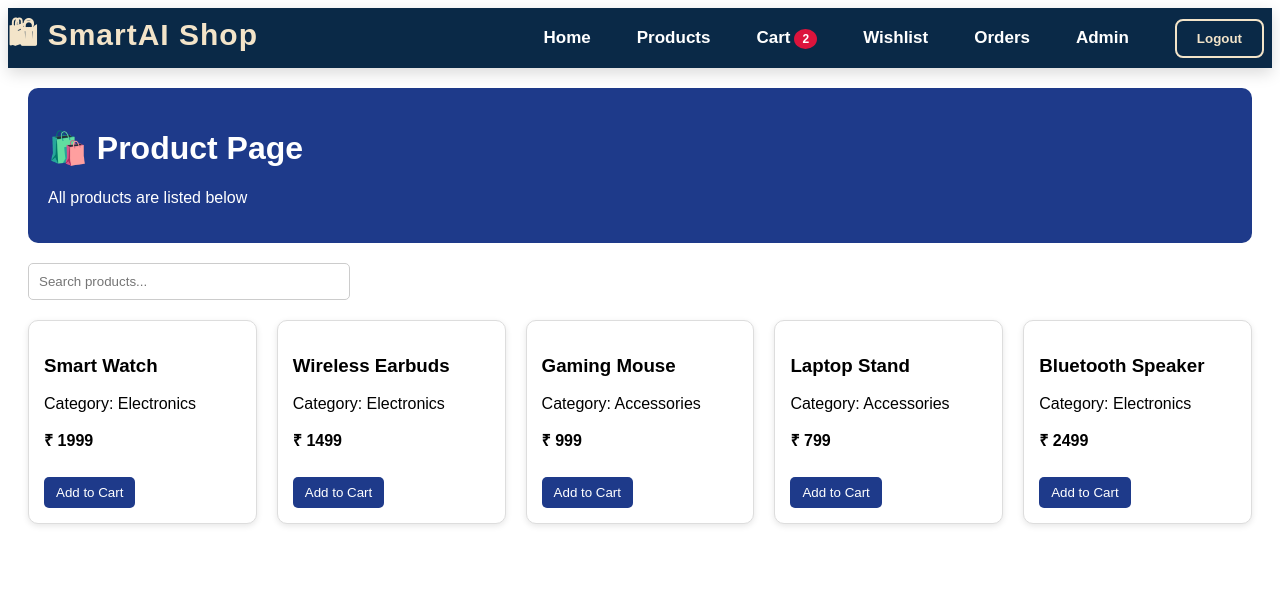
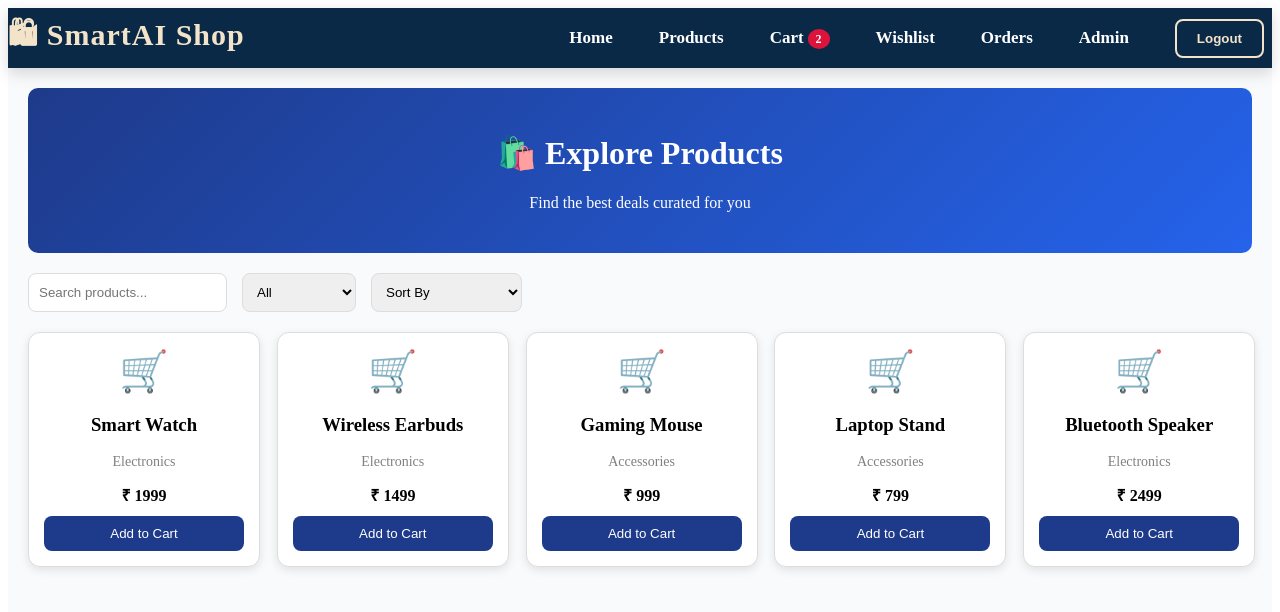
Before and after one commit to pallavinarsinge04/smart_ai_ecommerce, a React (Vite) app in the folder client/: page /product in a window 1280 px wide. Shown: the top 612 px of the page. Built offline with nearby package versions, Linux system fonts and the light colour scheme; no server answers.

Commit message:
feat(wishlist): add modern wishlist UI with remove and move-to-cart actions

```diff
--- a/client/src/pages/Product.css
+++ b/client/src/pages/Product.css
@@ -1,31 +1,92 @@
-.product-page{
-
-padding:80px;
-
-background:#D3D4C0;
-
-min-height:100vh;
-
+.product-container {
+  padding: 20px;
+  background: #f9fafb;
+  min-height: 100vh;
 }
 
-.product-title{
-
-text-align:center;
-
-font-size:50px;
-
-margin-bottom:60px;
-
-color:#0A2947;
-
+/* HEADER */
+.product-header {
+  background: linear-gradient(135deg, #1e3a8a, #2563eb);
+  color: white;
+  padding: 25px;
+  border-radius: 10px;
+  text-align: center;
 }
 
-.products{
+/* FILTER */
+.filter-section {
+  display: flex;
+  gap: 15px;
+  margin-top: 20px;
+  flex-wrap: wrap;
+}
 
-display:grid;
+.search-box,
+.filter-box {
+  padding: 10px;
+  border-radius: 8px;
+  border: 1px solid #ddd;
+  outline: none;
+}
 
-grid-template-columns:repeat(auto-fit,minmax(320px,1fr));
+/* GRID */
+.product-grid {
+  display: grid;
+  grid-template-columns: repeat(auto-fit, minmax(220px, 1fr));
+  gap: 20px;
+  margin-top: 20px;
+}
 
-gap:35px;
+/* CARD */
+.product-card {
+  background: white;
+  padding: 15px;
+  border-radius: 12px;
+  box-shadow: 0 3px 10px rgba(0,0,0,0.1);
+  transition: 0.3s;
+  text-align: center;
+}
 
+.product-card:hover {
+  transform: translateY(-5px);
 }
+
+/* IMAGE */
+.product-image {
+  font-size: 40px;
+  margin-bottom: 10px;
+}
+
+/* CATEGORY */
+.category {
+  color: gray;
+  font-size: 14px;
+}
+
+/* PRICE */
+.price {
+  font-weight: bold;
+  margin: 10px 0;
+}
+
+/* BUTTON */
+.add-btn {
+  background: #1e3a8a;
+  color: white;
+  border: none;
+  padding: 10px;
+  width: 100%;
+  border-radius: 8px;
+  cursor: pointer;
+  transition: 0.3s;
+}
+
+.add-btn:hover {
+  background: #2563eb;
+}
+
+/* EMPTY */
+.empty-state {
+  text-align: center;
+  margin-top: 50px;
+}
--- a/client/src/pages/Product.jsx
+++ b/client/src/pages/Product.jsx
@@ -1,9 +1,12 @@
 import { useEffect, useState } from "react";
 import Navbar from "../components/Navbar";
+import "./Product.css";
 
 function Products() {
   const [products, setProducts] = useState([]);
   const [search, setSearch] = useState("");
+  const [category, setCategory] = useState("All");
+  const [sort, setSort] = useState("");
 
   useEffect(() => {
     setProducts([
@@ -15,84 +18,94 @@ function Products() {
     ]);
   }, []);
 
-  const filtered = products.filter((p) =>
+  // FILTER
+  let filtered = products.filter((p) =>
     p.name.toLowerCase().includes(search.toLowerCase())
   );
 
+  if (category !== "All") {
+    filtered = filtered.filter((p) => p.category === category);
+  }
+
+  // SORT
+  if (sort === "low") {
+    filtered.sort((a, b) => a.price - b.price);
+  } else if (sort === "high") {
+    filtered.sort((a, b) => b.price - a.price);
+  }
+
   return (
-    <div style={{ fontFamily: "Arial" }}>
-
-      {/* NAVBAR */}
+    <div>
       <Navbar />
 
-      {/* PAGE WRAPPER */}
-      <div style={{ padding: "20px" }}>
+      <div className="product-container">
 
-        {/* HEADER SECTION */}
-        <div style={{
-          background: "#1E3A8A",
-          color: "white",
-          padding: "20px",
-          borderRadius: "10px"
-        }}>
-          <h1>🛍️ Product Page</h1>
-          <p>All products are listed below</p>
+        {/* HEADER */}
+        <div className="product-header">
+          <h1>🛍️ Explore Products</h1>
+          <p>Find the best deals curated for you</p>
         </div>
 
-        {/* SEARCH BAR */}
-        <div style={{ marginTop: "20px" }}>
+        {/* FILTER SECTION */}
+        <div className="filter-section">
+
+          {/* SEARCH */}
           <input
             type="text"
             placeholder="Search products..."
             value={search}
             onChange={(e) => setSearch(e.target.value)}
-            style={{
-              padding: "10px",
-              width: "300px",
-              borderRadius: "5px",
-              border: "1px solid #ccc"
-            }}
+            className="search-box"
           />
+
+          {/* CATEGORY */}
+          <select
+            onChange={(e) => setCategory(e.target.value)}
+            className="filter-box"
+          >
+            <option value="All">All</option>
+            <option value="Electronics">Electronics</option>
+            <option value="Accessories">Accessories</option>
+          </select>
+
+          {/* SORT */}
+          <select
+            onChange={(e) => setSort(e.target.value)}
+            className="filter-box"
+          >
+            <option value="">Sort By</option>
+            <option value="low">Price: Low to High</option>
+            <option value="high">Price: High to Low</option>
+          </select>
+
         </div>
 
         {/* PRODUCT GRID */}
-        <div style={{
-          display: "grid",
-          gridTemplateColumns: "repeat(auto-fit, minmax(220px, 1fr))",
-          gap: "20px",
-          marginTop: "20px"
-        }}>
+        <div className="product-grid">
 
           {filtered.length > 0 ? (
             filtered.map((product) => (
-              <div key={product.id}
-                style={{
-                  border: "1px solid #ddd",
-                  borderRadius: "10px",
-                  padding: "15px",
-                  boxShadow: "0 2px 6px rgba(0,0,0,0.1)",
-                  background: "white"
-                }}
-              >
+              <div className="product-card" key={product.id}>
+
+                <div className="product-image">
+                  🛒
+                </div>
+
                 <h3>{product.name}</h3>
-                <p>Category: {product.category}</p>
-                <p style={{ fontWeight: "bold" }}>₹ {product.price}</p>
+                <p className="category">{product.category}</p>
+                <p className="price">₹ {product.price}</p>
 
-                <button style={{
-                  marginTop: "10px",
-                  padding: "8px 12px",
-                  background: "#1E3A8A",
-                  color: "white",
-                  border: "none",
-                  cursor: "pointer",
-                  borderRadius: "5px"
-                }}>
+                <button className="add-btn">
                   Add to Cart
                 </button>
+
               </div>
             ))
           ) : (
-            <p>No products found 😢</p>
+            <div className="empty-state">
+              <h3>No products found 😢</h3>
+              <p>Try different keywords or filters</p>
+            </div>
           )}
 
         </div>
--- a/client/src/pages/Wishlist.css
+++ b/client/src/pages/Wishlist.css
@@ -1,53 +1,83 @@
-.page-container{
-
-max-width:1200px;
-
-margin:40px auto;
-
-padding:35px;
-
-background:white;
-
-border-radius:20px;
-
-box-shadow:0 10px 25px rgba(0,0,0,.08);
-
+.wishlist-container {
+  padding: 20px;
+  background: #f9fafb;
+  min-height: 100vh;
 }
 
-.page-title{
-
-font-size:42px;
-
-margin-bottom:30px;
-
-color:#0A2947;
-
-text-align:center;
-
+/* HEADER */
+.wishlist-header {
+  background: linear-gradient(135deg, #ef4444, #f97316);
+  color: white;
+  padding: 25px;
+  border-radius: 10px;
+  text-align: center;
 }
 
-.item{
-
-display:flex;
-
-justify-content:space-between;
-
-align-items:center;
-
-padding:20px;
-
-border-bottom:1px solid #eee;
-
+/* EMPTY */
+.empty-wishlist {
+  text-align: center;
+  margin-top: 50px;
+  background: white;
+  padding: 40px;
+  border-radius: 10px;
 }
 
-.item button{
+/* GRID */
+.wishlist-grid {
+  display: grid;
+  grid-template-columns: repeat(auto-fit, minmax(220px, 1fr));
+  gap: 20px;
+  margin-top: 20px;
+}
 
-background:#8B5E3C;
+/* CARD */
+.wishlist-card {
+  background: white;
+  padding: 15px;
+  border-radius: 12px;
+  text-align: center;
+  box-shadow: 0 3px 10px rgba(0,0,0,0.1);
+  transition: 0.3s;
+}
 
-color:white;
+.wishlist-card:hover {
+  transform: translateY(-5px);
+}
 
-padding:10px 20px;
+/* ICON */
+.wishlist-icon {
+  font-size: 40px;
+  margin-bottom: 10px;
+}
 
-border-radius:8px;
+/* PRICE */
+.price {
+  font-weight: bold;
+  margin: 10px 0;
+}
 
+/* BUTTONS */
+.btn-group {
+  display: flex;
+  flex-direction: column;
+  gap: 10px;
+  margin-top: 10px;
 }
+
+.move-btn {
+  background: #1e3a8a;
+  color: white;
+  border: none;
+  padding: 8px;
+  border-radius: 8px;
+  cursor: pointer;
+}
+
+.remove-btn {
+  background: red;
+  color: white;
+  border: none;
+  padding: 8px;
+  border-radius: 8px;
+  cursor: pointer;
+}
--- a/client/src/pages/Wishlist.jsx
+++ b/client/src/pages/Wishlist.jsx
@@ -1,20 +1,72 @@
-import React from "react";
+import React, { useState } from "react";
 import Navbar from "../components/Navbar";
+import "./Wishlist.css";
+
 function Wishlist() {
+  const [wishlist, setWishlist] = useState([
+    { id: 1, name: "Smart Watch", price: 1999 },
+    { id: 2, name: "Wireless Earbuds", price: 1499 },
+  ]);
+
+  const removeItem = (id) => {
+    setWishlist(wishlist.filter((item) => item.id !== id));
+  };
+
+  const moveToCart = (id) => {
+    alert("Moved to cart (connect API later 🚀)");
+  };
+
   return (
-    <div style={{ padding: "20px" }}>
+    <div>
       <Navbar />
-      <h1>Wishlist Page ❤️</h1>
 
-      <p>Your saved products will appear here.</p>
+      <div className="wishlist-container">
 
-      {/* Example static content */}
-      <div style={{ marginTop: "20px" }}>
-        <div style={{ border: "1px solid #ddd", padding: "10px" }}>
-          <h3>Sample Product 1</h3>
-          <p>Price: ₹999</p>
-          <button>Remove</button>
+        {/* HEADER */}
+        <div className="wishlist-header">
+          <h1>❤️ Your Wishlist</h1>
+          <p>All your saved products in one place</p>
         </div>
+
+        {/* EMPTY STATE */}
+        {wishlist.length === 0 ? (
+          <div className="empty-wishlist">
+            <h2>Your wishlist is empty 💔</h2>
+            <p>Start adding products you love!</p>
+          </div>
+        ) : (
+          <div className="wishlist-grid">
+
+            {wishlist.map((item) => (
+              <div className="wishlist-card" key={item.id}>
+
+                <div className="wishlist-icon">❤️</div>
+
+                <h3>{item.name}</h3>
+                <p className="price">₹ {item.price}</p>
+
+                <div className="btn-group">
+                  <button
+                    className="move-btn"
+                    onClick={() => moveToCart(item.id)}
+                  >
+                    Move to Cart
+                  </button>
+
+                  <button
+                    className="remove-btn"
+                    onClick={() => removeItem(item.id)}
+                  >
+                    Remove
+                  </button>
+                </div>
+
+              </div>
+            ))}
+
+          </div>
+        )}
+
       </div>
     </div>
   );
```
